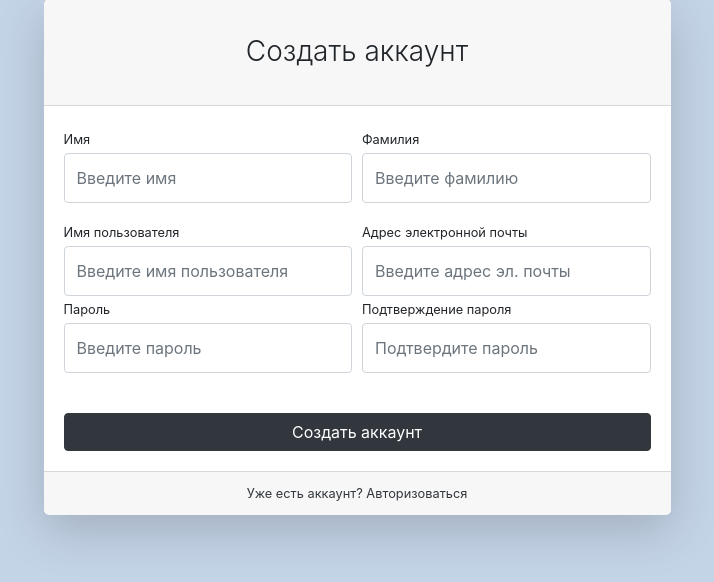
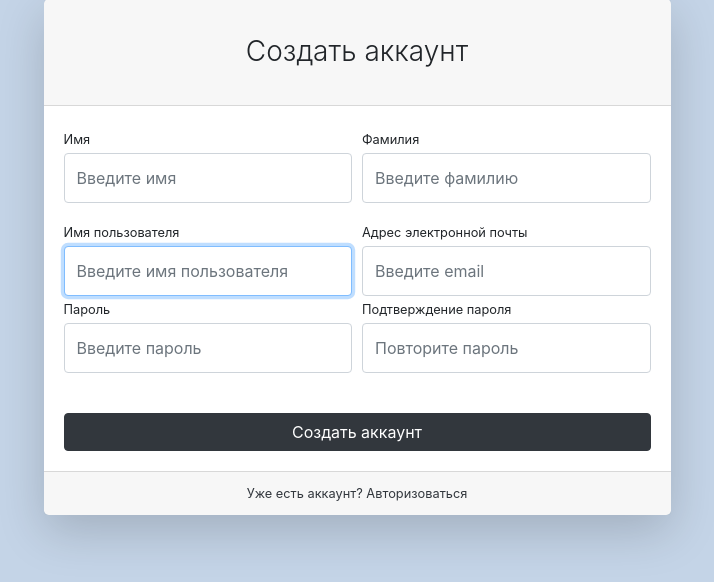
Before and after one commit to miramiramirami/django-learning, a Django app: template store/users/templates/users/registration.html in a window 1280 px wide. Shown: the part 149-731 px from the top of the page, without its empty margins (283-997 px from the left). Run offline with Django 5.2, Linux system fonts and the light colour scheme; the template is opened without the code that fills it: values that come from a table or form of the project are taken from there, others are empty; some libraries are stand-ins or nearby versions.

Commit message:
авторизация и регистрация

```diff
--- /dev/null
+++ b/store/users/forms.py
@@ -0,0 +1,47 @@
+from django.contrib.auth.forms import AuthenticationForm, UserCreationForm
+from users.models import User
+from django import forms
+
+
+
+class UserLoginForm(AuthenticationForm):
+  username = forms.CharField(widget=forms.TextInput(attrs={
+    'class': 'form-control py-4', 'placeholder': 'Введите имя пользователя',
+    }))
+  password = forms.CharField(widget=forms.PasswordInput(attrs={
+    'class': 'form-control py-4', 'placeholder': 'Введите пароль',
+    }))
+
+  class Meta:
+    model = User
+    fields = ('username', 'password')
+
+
+
+class UserRegistrationForm(UserCreationForm):
+  first_name = forms.CharField(widget=forms.TextInput(attrs={
+    'class': 'form-control py-4', 'placeholder': 'Введите имя',
+    }))
+  last_name = forms.CharField(widget=forms.TextInput(attrs={
+    'class': 'form-control py-4', 'placeholder': 'Введите фамилию',
+    }))
+  username = forms.CharField(widget=forms.TextInput(attrs={
+    'class': 'form-control py-4', 'placeholder': 'Введите имя пользователя',
+    }))
+  email = forms.EmailField(widget=forms.EmailInput(attrs={
+    'class': 'form-control py-4', 'placeholder': 'Введите email',
+    }))
+  password1 = forms.CharField(widget=forms.PasswordInput(attrs={
+    'class': 'form-control py-4', 'placeholder': 'Введите пароль',
+    }))
+  password2 = forms.CharField(widget=forms.PasswordInput(attrs={
+    'class': 'form-control py-4', 'placeholder': 'Повторите пароль',
+    }))
+
+  class Meta:
+    model = User
+    fields = ('username', 'password')
+
+  class Meta:
+    model = User
+    fields = ('first_name', 'last_name', 'username', 'email', 'password1', 'password2')
--- a/store/users/templates/users/registration.html
+++ b/store/users/templates/users/registration.html
@@ -17,58 +17,56 @@
                   <div class="card-header"><h3 class="text-center font-weight-light my-4">Создать аккаунт</h3>
                   </div>
                   <div class="card-body">
-                      <form>
+                      <form action="{% url 'users:registration' %}" method="POST">
+                        {% csrf_token %}
                           <div class="form-row">
                               <div class="col-md-6">
                                   <div class="form-group">
-                                      <label class="small mb-1" for="inputFirstName">Имя</label>
-                                      <input class="form-control py-4" id="inputFirstName" type="text"
-                                             placeholder="Введите имя"/>
+                                      <label class="small mb-1" for="{{form.first_name.id_for_label}}">Имя</label>
+                                      {{form.first_name}}
                                   </div>
                               </div>
                               <div class="col-md-6">
                                   <div class="form-group">
-                                      <label class="small mb-1" for="inputLastName">Фамилия</label>
-                                      <input class="form-control py-4" id="inputLastName" type="text"
-                                             placeholder="Введите фамилию"/>
+                                      <label class="small mb-1" for="{{form.last_name.id_for_label}}">Фамилия</label>
+                                      {{form.last_name}}
                                   </div>
                               </div>
                           </div>
                           <div class="form-row">
                               <div class="col-md-6">
-                                  <label class="small mb-1" for="inputUsername">Имя пользователя</label>
-                                  <input class="form-control py-4" id="inputUsername" type="text"
-                                         aria-describedby="usernameHelp"
-                                         placeholder="Введите имя пользователя"/>
+                                  <label class="small mb-1" for="{{form.username.id_for_label}}">Имя пользователя</label>
+                                  {{form.username}}
                               </div>
                               <div class="col-md-6">
-                                  <label class="small mb-1" for="inputEmailAddress">Адрес электронной
+                                  <label class="small mb-1" for="{{form.email.id_for_label}}">Адрес электронной
                                       почты</label>
-                                  <input class="form-control py-4" id="inputEmailAddress" type="email"
-                                         aria-describedby="emailHelp"
-                                         placeholder="Введите адрес эл. почты"/>
+                                      {{form.email}}
                               </div>
                           </div>
                           <div class="form-row">
                               <div class="col-md-6">
                                   <div class="form-group">
-                                      <label class="small mb-1" for="inputPassword">Пароль</label>
-                                      <input class="form-control py-4" id="inputPassword" type="password"
-                                             placeholder="Введите пароль"/>
+                                      <label class="small mb-1" for="{{form.password1.id_for_label}}">Пароль</label>
+                                      {{form.password1}}
                                   </div>
                               </div>
                               <div class="col-md-6">
                                   <div class="form-group">
-                                      <label class="small mb-1" for="inputConfirmPassword">Подтверждение
+                                      <label class="small mb-1" for="{{form.password2.id_for_label}}">Подтверждение
                                           пароля</label>
-                                      <input class="form-control py-4" id="inputConfirmPassword"
-                                             type="password" placeholder="Подтвердите пароль"/>
+                                          {{form.password2}}
                                   </div>
                               </div>
                           </div>
                           <div class="form-group mt-4 mb-0">
                               <input class="btn btn-primary btn-block" type="submit" value="Создать аккаунт">
                           </div>
+                          {% if form.errors %}
+                            <div class="alert alert-danger">
+                                {{ form.errors }}
+                            </div>
+                        {% endif %}
                       </form>
                   </div>
                   <div class="card-footer text-center">
```
Also changed, not shown: store/users/templates/users/login.html (+6 -7 lines), store/users/views.py (+27 -3 lines), store/db.sqlite3.
